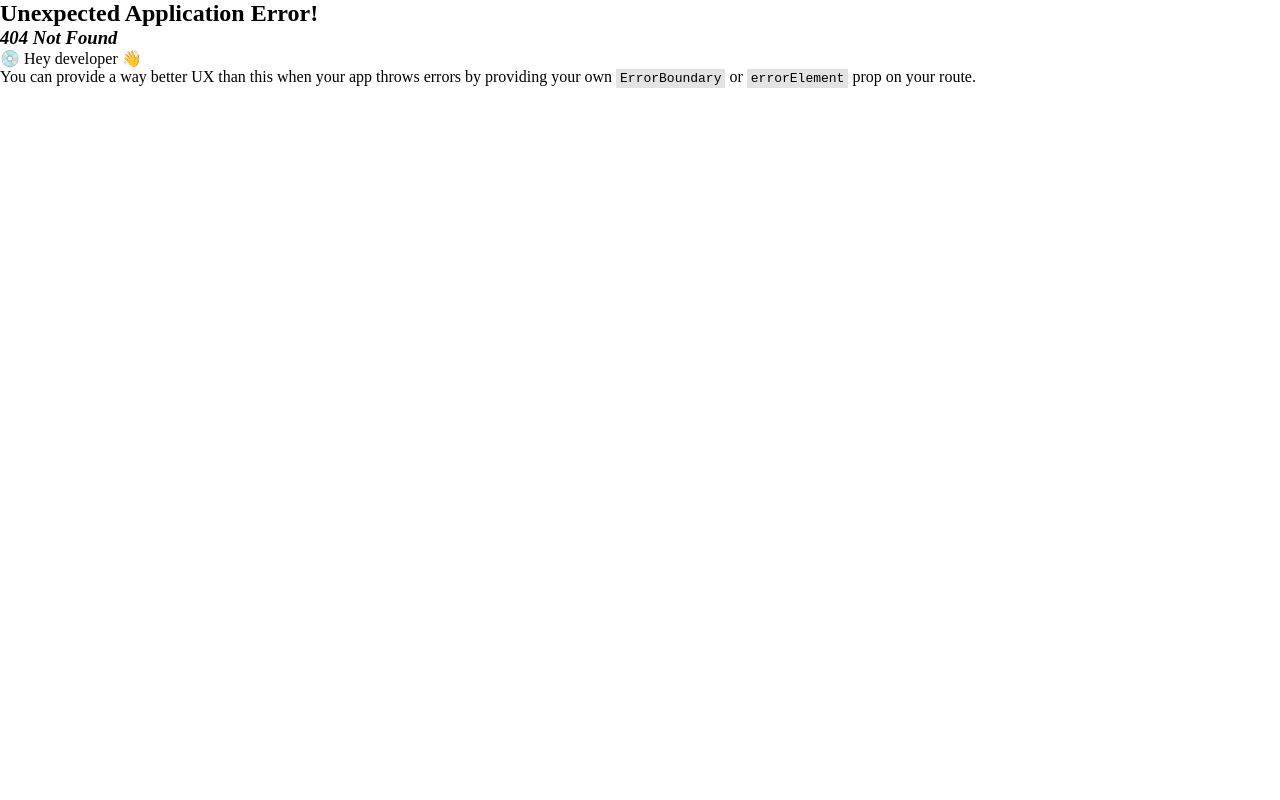
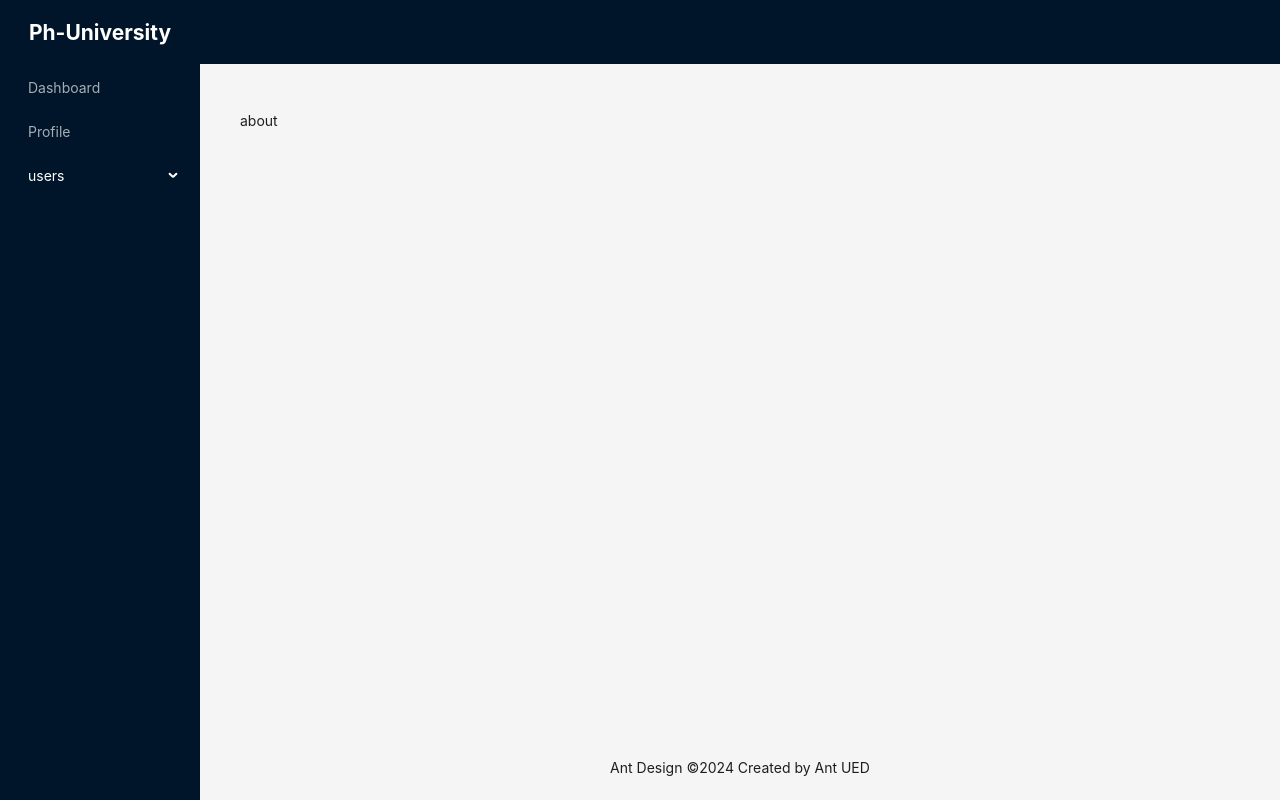
Before and after one commit to mdshahin-ahmed/ph-university-client, a React (Vite) app: page /about in a window 1280 px wide. Before the commit this address had no page. Built offline with nearby package versions, Linux system fonts and the light colour scheme.

Commit message:
Add: route

```diff
--- a/src/components/layout/MainLayout.tsx
+++ b/src/components/layout/MainLayout.tsx
@@ -1,4 +1,5 @@
 import { Layout, Menu, MenuProps } from "antd";
+import { Outlet } from "react-router-dom";
 
 const { Header, Content, Footer, Sider } = Layout;
 
@@ -67,7 +68,7 @@
               minHeight: 360,
             }}
           >
-            <h1>The main content should go here</h1>
+            <Outlet />
           </div>
         </Content>
         <Footer style={{ textAlign: "center" }}>
--- /dev/null
+++ b/src/pages/About.tsx
@@ -0,0 +1,7 @@
+import React from "react";
+
+const About = () => {
+  return <div>about</div>;
+};
+
+export default About;
--- /dev/null
+++ b/src/pages/Contact.tsx
@@ -0,0 +1,7 @@
+import React from "react";
+
+const Contact = () => {
+  return <div>Contact</div>;
+};
+
+export default Contact;
--- /dev/null
+++ b/src/pages/Login.tsx
@@ -0,0 +1,7 @@
+import React from "react";
+
+const Login = () => {
+  return <div>Login</div>;
+};
+
+export default Login;
--- /dev/null
+++ b/src/pages/Register.tsx
@@ -0,0 +1,7 @@
+import React from "react";
+
+const Register = () => {
+  return <div>Register</div>;
+};
+
+export default Register;
--- /dev/null
+++ b/src/pages/admin/AdminDashboard.tsx
@@ -0,0 +1,7 @@
+import React from "react";
+
+const AdminDashboard = () => {
+  return <div>Admin dashboard</div>;
+};
+
+export default AdminDashboard;
--- /dev/null
+++ b/src/pages/admin/CreateStudent.tsx
@@ -0,0 +1,7 @@
+import React from "react";
+
+const CreateStudent = () => {
+  return <div>student</div>;
+};
+
+export default CreateStudent;
--- a/src/routes/routes.tsx
+++ b/src/routes/routes.tsx
@@ -1,10 +1,54 @@
 import { createBrowserRouter } from "react-router-dom";
 import App from "../App";
+import About from "../pages/About";
+import Contact from "../pages/Contact";
+import Login from "../pages/Login";
+import Register from "../pages/Register";
+import AdminDashboard from "../pages/admin/AdminDashboard";
+import CreateStudent from "../pages/admin/CreateStudent";
 
 const router = createBrowserRouter([
   {
     path: "/",
     element: <App />,
+    children: [
+      {
+        path: "contact",
+        element: <Contact />,
+      },
+      {
+        path: "about",
+        element: <About />,
+      },
+    ],
+  },
+  {
+    path: "/admin",
+    element: <App />,
+    children: [
+      {
+        index: true,
+        element: <AdminDashboard />,
+      },
+      {
+        path: "dashboard",
+        element: <AdminDashboard />,
+      },
+      {
+        path: "create-student",
+        element: <CreateStudent />,
+      },
+    ],
+  },
+
+  {
+    path: "login",
+    element: <Login />,
+  },
+
+  {
+    path: "/register",
+    element: <Register />,
   },
 ]);
 
```
